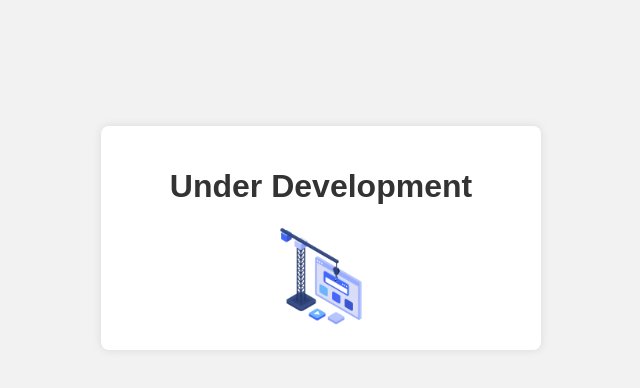
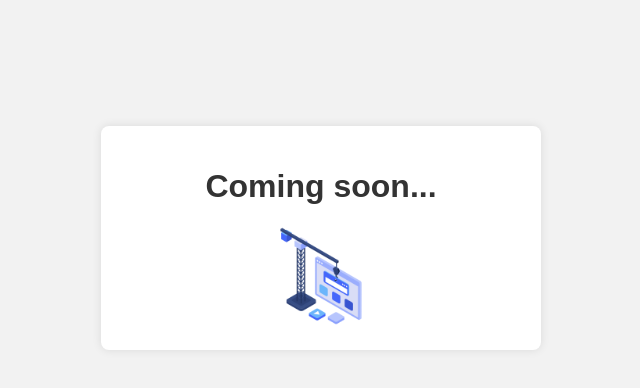
Before and after one commit to Devlin-151023/Devlin-151023.github.io, a plain HTML site: page About.html in a window 1280 px wide. Shown: the whole page, without its empty margins (319-959 px from the left). Drawn offline with Linux system fonts and the light colour scheme.

Commit message:
Update 4

```diff
--- a/About.html
+++ b/About.html
@@ -29,7 +29,7 @@
 </head>
 <body>
     <div class="container">
-        <h1>Under Development</h1>
+        <h1>Coming soon...</h1>
         <img src="webunderconstruction.png" alt="Loading">
     </div>
 </body>
```
Also changed, not shown: Contact.html (+2 -0 lines).
